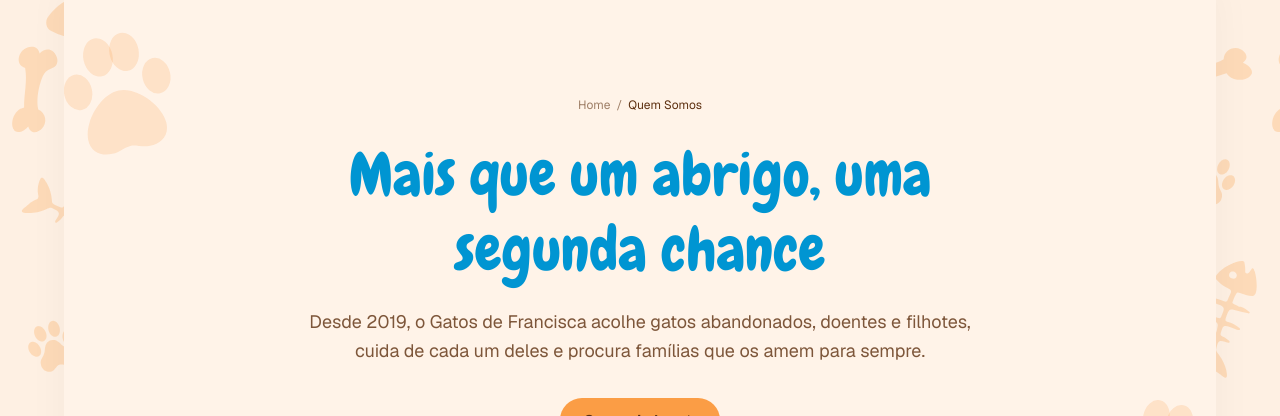
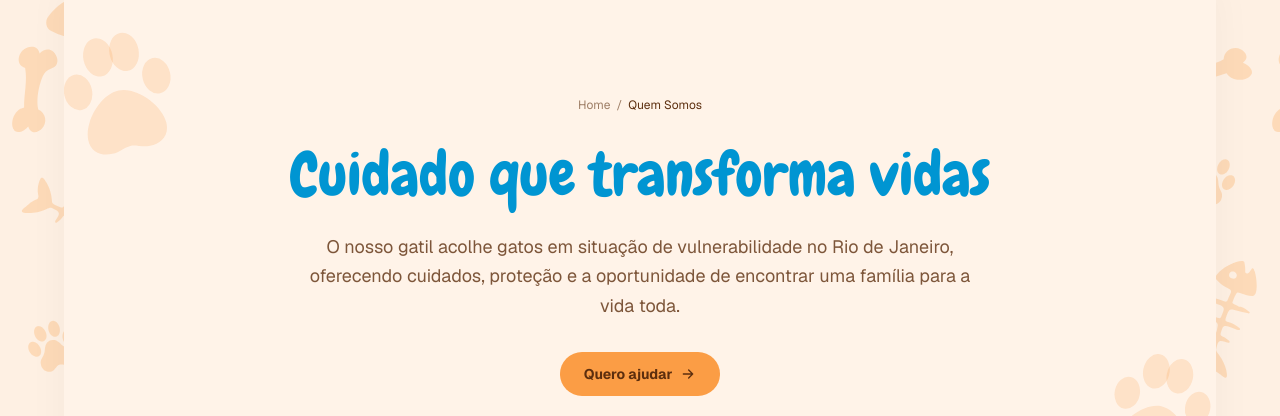
Before and after one commit to hadamas/cat-shelter-website-project, a Next.js app in the folder web/: page /quem-somos in a window 1280 px wide. Shown: the part 133-549 px from the top of the page. Built offline with nearby package versions, Linux system fonts and the light colour scheme; no server answers.

Commit message:
fix: changed the text content of 'quem somos' section -> hero

```diff
--- a/web/app/content/quem-somos.ts
+++ b/web/app/content/quem-somos.ts
@@ -8,9 +8,9 @@ export type ImageRef = { src: string; alt: string };
 
 // ---------- Hero ----------
 export const hero = {
-  title: "Mais que um abrigo, uma segunda chance",
+  title: "Cuidado que transforma vidas",
   subtitle:
-    "Desde 2019, o Gatos de Francisca acolhe gatos abandonados, doentes e filhotes, cuida de cada um deles e procura famílias que os amem para sempre.",
+    "O nosso gatil acolhe gatos em situação de vulnerabilidade no Rio de Janeiro, oferecendo cuidados, proteção e a oportunidade de encontrar uma família para a vida toda.",
   cta: { label: "Quero ajudar", href: "/como-ajudar" } satisfies CtaLink,
 };
 
```
